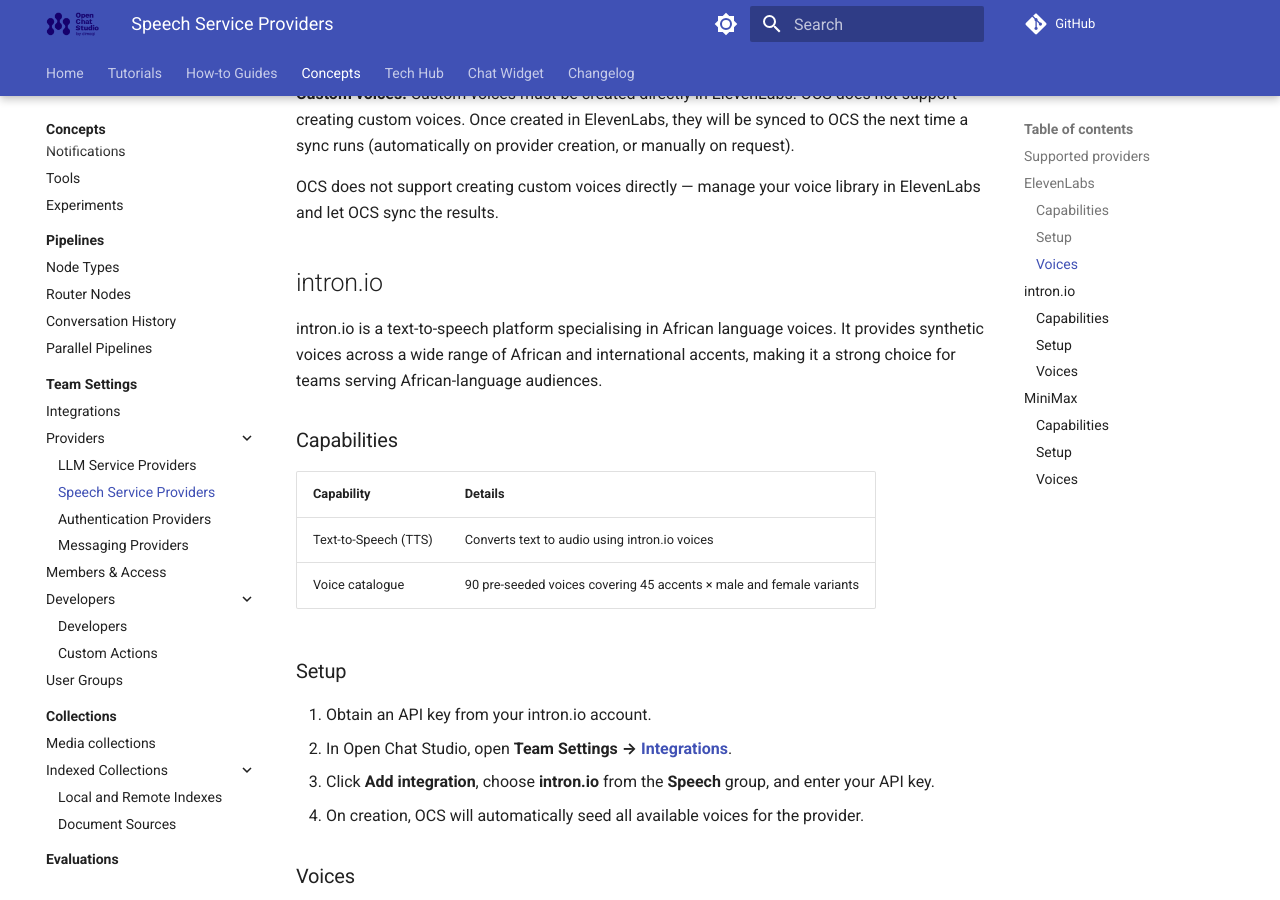
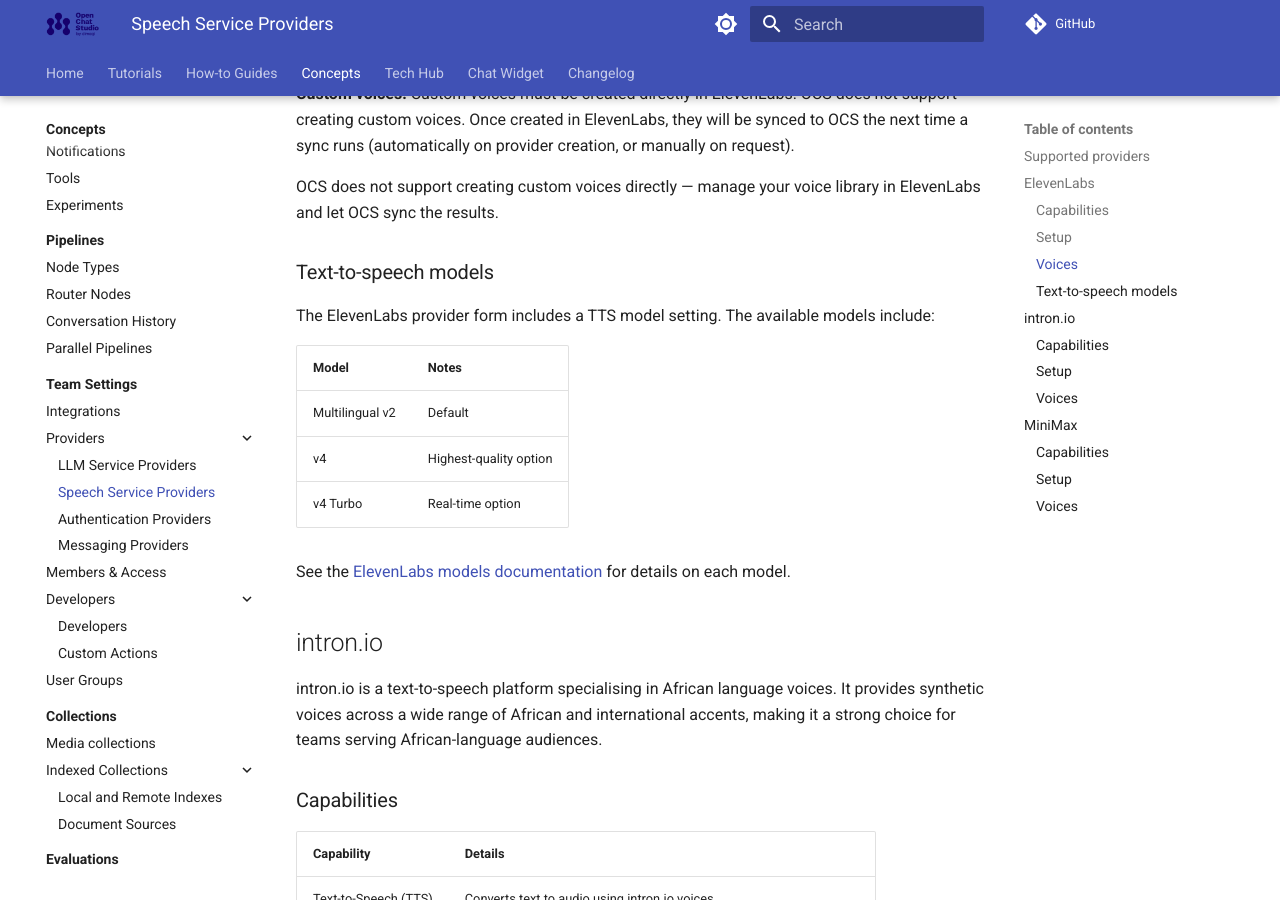
Before and after one commit to dimagi/open-chat-studio-docs, an MkDocs documentation site: the page built from docs/concepts/team/speech_providers.md, in a window 1280 px wide and 900 px high, scrolled down 1175 px. Built offline with MkDocs 1.6.1 and Material for MkDocs 9.7.7, drawn with Linux system fonts in a browser that asks for light colours; a script that is not in the unit is left out; comment, search, counter and statistics services are not loaded.

Commit message:
update changelog and docs from OCS PR #4729
Co-Authored-By: Claude Opus 5.5 <noreply@anthropic.com>

```diff
--- a/docs/concepts/team/speech_providers.md
+++ b/docs/concepts/team/speech_providers.md
@@ -34,6 +34,19 @@ When you create or edit an ElevenLabs provider, OCS fetches and stores the voice
 **Custom voices:** Custom voices must be created directly in ElevenLabs. OCS does not support creating custom voices. Once created in ElevenLabs, they will be synced to OCS the next time a sync runs (automatically on provider creation, or manually on request).
 
 OCS does not support creating custom voices directly — manage your voice library in ElevenLabs and let OCS sync the results.
+
+### Text-to-speech models
+
+The ElevenLabs provider form includes a TTS model setting.
+The available models include:
+
+| Model | Notes |
+|---|---|
+| Multilingual v2 | Default |
+| v4 | Highest-quality option |
+| v4 Turbo | Real-time option |
+
+See the [ElevenLabs models documentation](https://elevenlabs.io/docs/models) for details on each model.
 
 ## intron.io
 
```
Also changed, not shown: docs/changelog.md (+1 -0 lines).
